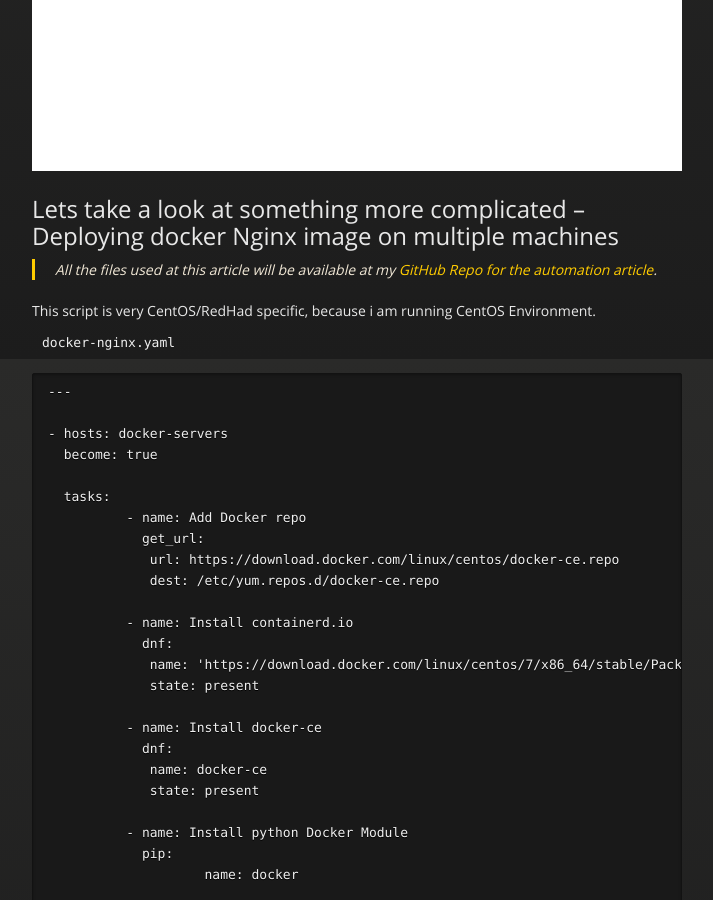
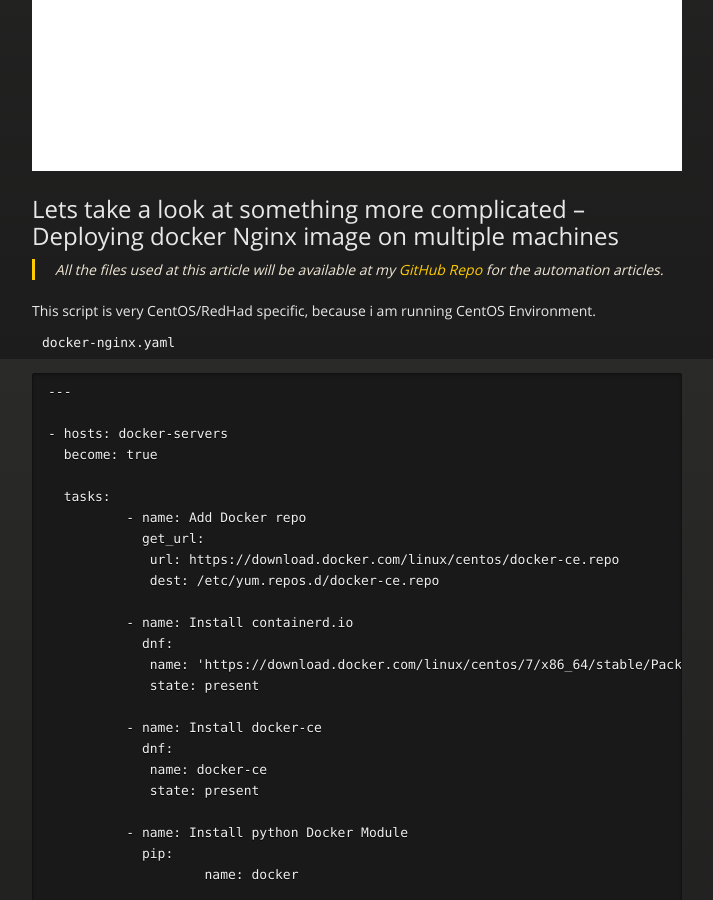
Before and after one commit to P4nd4233/personal--blogg, a Jekyll site: the page built from ansible-intro.md, in a window 1280 px wide and 900 px high, scrolled down 3241 px. Shown: the whole window, without its empty margins (283-996 px from the left). Built offline with Jekyll 4.4.1, drawn with Linux system fonts in a browser that asks for light colours.

Commit message:
modified:   ansible-intro.md 	modified:   lamp-wp.md

```diff
--- a/ansible-intro.md
+++ b/ansible-intro.md
@@ -126,7 +126,7 @@ And we can see that indeed the changes had been done.
 
 ## Lets take a look at something more complicated – Deploying docker Nginx image on multiple machines
 
-> All the files used at this article will be available at my <a href="https://github.com/P4nd4233/automation" target="_blank">GitHub Repo for the automation article</a>.
+> All the files used at this article will be available at my <a href="https://github.com/P4nd4233/automation" target="_blank">GitHub Repo</a> for the automation articles.
 
 #### This script is very CentOS/RedHad specific, because i am running CentOS Environment.
 
```
Also changed, not shown: lamp-wp.md (+1 -1 lines).
